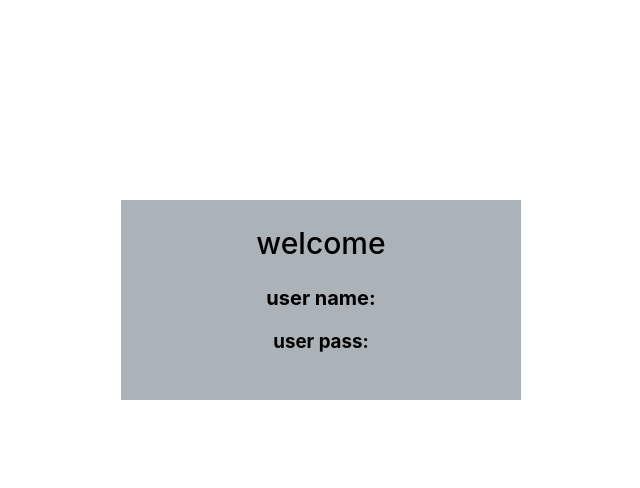
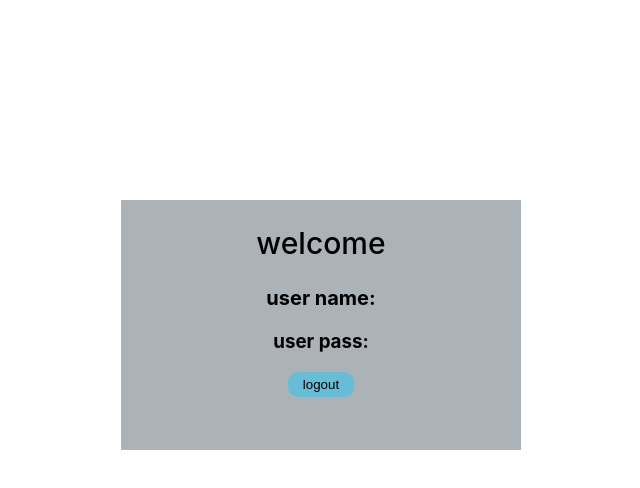
Before and after one commit to yogesh-k64/login-and-register-form, a React (Create React App) app: page / in a window 1280 px wide. Both pictures are taken after typing "Sample", "Sample123" into the empty fields and a click on the button "login". Shown: the top 488 px of the page, without its empty margins (319-959 px from the left). Built offline with nearby package versions, Linux system fonts and the light colour scheme.

Commit message:
toggle login and logout using redux

```diff
--- a/package.json
+++ b/package.json
@@ -3,11 +3,13 @@
   "version": "0.1.0",
   "private": true,
   "dependencies": {
+    "@reduxjs/toolkit": "^1.7.0",
     "@testing-library/jest-dom": "^5.16.0",
     "@testing-library/react": "^11.2.7",
     "@testing-library/user-event": "^12.8.3",
     "react": "^17.0.2",
     "react-dom": "^17.0.2",
+    "react-redux": "^7.2.6",
     "react-scripts": "4.0.3",
     "web-vitals": "^1.1.2"
   },
--- a/src/App.js
+++ b/src/App.js
@@ -4,23 +4,23 @@ import LoggedInPage from "./components/loggedIn/LoggedInPage";
 import LoginForm from "./components/LoginForm";
 import RegistrationForm from "./components/RegistrationForm";
 import botpic from "./media/Bot-img.jpg";
+import { useSelector } from "react-redux";
+
 function App() {
   const [showReg, setShowReg] = useState(false);
   const [showLogin, setShowLogin] = useState(true);
-  const [isLogged, setIsLogged] = useState(false);
+  // const [isLogged, setIsLogged] = useState(false);
+
+  const isLog = useSelector(state => state.user.isLogged);
 
   const onRegHandler = () => {
     setShowReg((prev) => !prev);
     setShowLogin((prev) => !prev);
   };
-
-  const logginHandler = (event) => {
-    event.preventDefault();
-    setIsLogged(true);
-  };
+console.log(isLog)
   return (
     <React.Fragment>
-      {!isLogged && (
+      {!isLog && (
         <div className={classes["main-container"]}>
           <div className={classes["bot-img"]}>
             <img src={botpic} alt="bot pic"></img>
@@ -29,14 +29,14 @@ function App() {
             {showLogin && (
               <LoginForm
                 onReg={onRegHandler}
-                onLogged={logginHandler}
+                // onLogged={logginHandler}
               ></LoginForm>
             )}
             {showReg && <RegistrationForm onLog={onRegHandler} />}
           </div>
         </div>
       )}
-      {isLogged && <LoggedInPage />}
+      {isLog && <LoggedInPage />}
     </React.Fragment>
   );
 }
--- a/src/components/LoginForm.js
+++ b/src/components/LoginForm.js
@@ -1,7 +1,16 @@
-import React, {  } from "react";
+import React from "react";
+import { useDispatch } from "react-redux";
 import classes from "./LoginForm.module.css";
+import { userAction } from "../store/store";
 const LoginForm = (props) => {
 
+  const dispatch = useDispatch();
+
+  const logginHandler = (event) => {
+    event.preventDefault();
+    console.log('login');
+    dispatch(userAction.onLogin())
+  };
   return (
     <form>
       <h3 className={classes.heading}>Login</h3>
@@ -13,7 +22,7 @@ const LoginForm = (props) => {
         Password
       </label>
       <input className={classes.input} type="password" id="password"></input>
-      <button className={classes.button} type="submit" onClick={props.onLogged} >
+      <button className={classes.button} type="submit" onClick={logginHandler} >
         login
       </button>
       <p>
--- a/src/components/loggedIn/LoggedInPage.js
+++ b/src/components/loggedIn/LoggedInPage.js
@@ -1,13 +1,21 @@
 import React from "react";
+import { useDispatch } from "react-redux";
+import { userAction } from "../../store/store";
 import classes from "./LoggedInPage.module.css";
 
 const LoggedInPage = () => {
+ const dispatch = useDispatch();
+  const logoutHandler =()=>{
+dispatch(userAction.onLogout());
+}
+
   return (
     <div className={classes["main-cointainer"]}>
       <section className={classes.box}>
         <h1 className={classes.welcome}>welcome</h1>
         <h3 className={classes.message}>user name:</h3>
         <h3>user pass:</h3>
+        <button className={classes.button} onClick={logoutHandler}>logout</button>
       </section>
     </div>
   );
--- a/src/components/loggedIn/LoggedInPage.module.css
+++ b/src/components/loggedIn/LoggedInPage.module.css
@@ -1,12 +1,12 @@
 .main-cointainer{
     display: flex;
     justify-content: center;
-    height: 100vh;
+    /* height: 100vh; */
 }
 .box{
     text-align: center;
     margin-top: 200px;
-    height: 200px;
+    height: 250px;
     width: 400px;
     background-color: rgb(171, 178, 184);
 
@@ -18,3 +18,14 @@
 .message{
     font-size: 20px;
 }
+.button{
+    /* display: block; */
+    /* margin-left: 91px; */
+    /* margin-bottom: 7px; */
+    /* margin-top: 10px; */
+    border: none;
+    border-radius: 10px;
+    background-color: #66bdd5;
+    padding: 5px 15px 5px 15px;
+    cursor: pointer;
+}
--- /dev/null
+++ b/src/store/store.js
@@ -0,0 +1,23 @@
+import { configureStore, createSlice } from "@reduxjs/toolkit";
+
+const userIntial = { userName: "", password: "", isLogged: false };
+
+const userSlice = createSlice({
+  name: "userdls",
+  initialState: userIntial,
+  reducers: {
+    onLogin(state) {
+        state.isLogged=true;
+    },
+    onLogout(state){
+        state.isLogged=false;
+    }
+  },
+});
+
+const store = configureStore({
+  reducer: { user: userSlice.reducer },
+});
+export const userAction= userSlice.actions;
+
+export default store;
```
Also changed, not shown: src/index.js (+11 -7 lines), 2 other files (tests, documents, lock files or other folders).
